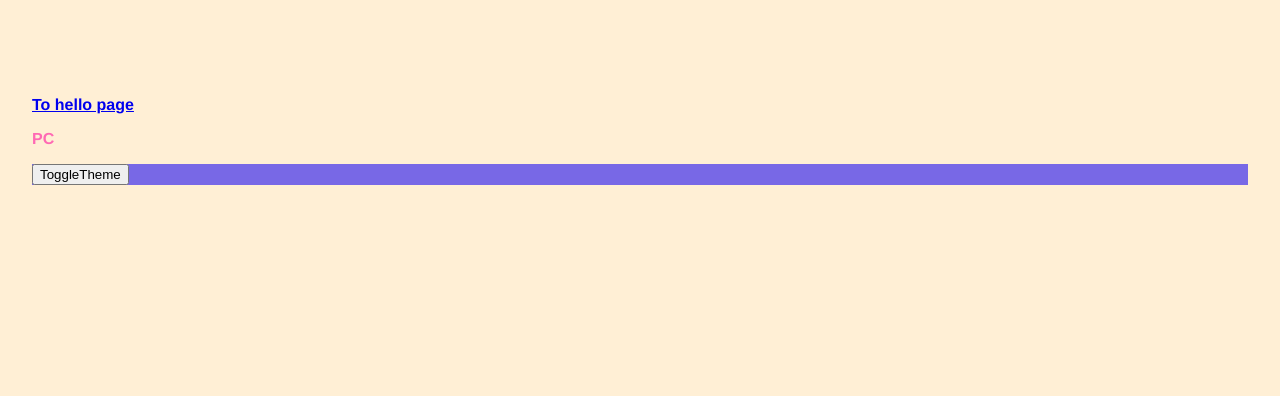
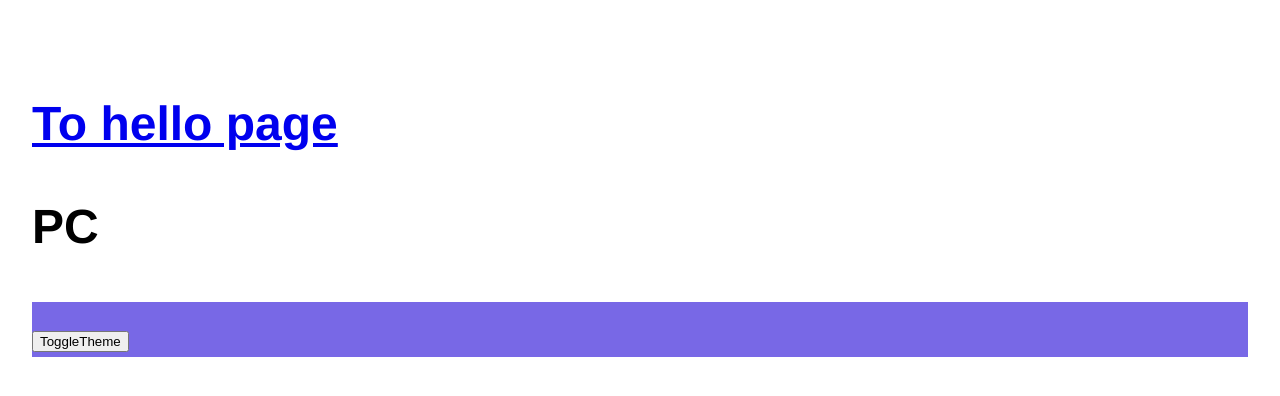
Before and after one commit to yumemi-omi/free-swing-custom-hooks-repo, a Next.js app: page / in a window 1280 px wide. Shown: the top 396 px of the page. Built offline with nearby package versions, Linux system fonts and the light colour scheme.

Commit message:
fix: css変数を使ったテーマの切り替え

```diff
--- a/src/hooks/useDarkTheme.tsx
+++ b/src/hooks/useDarkTheme.tsx
@@ -21,6 +21,10 @@ const useDarkTheme = () => {
     }
   }, [])
 
+  useEffect(() => {
+    document.body.dataset.theme = isDark? 'dark' : 'light'
+  }, [isDark])
+
   return {
     isDark,
     setDarkTheme
--- a/src/pages/index.tsx
+++ b/src/pages/index.tsx
@@ -2,12 +2,6 @@ import ResponsiveComponent from '@/components/root/ResponsiveComponent';
 import ThemeCmp from '@/components/root/ThemeCmp';
 import { css } from '@emotion/react';
 import Link from 'next/link'
-
-const myStyle = css`
-  color: hotpink;
-  font-size: 1rem;
-  font-weight: bold;
-`;
 
 const Home = () => {
   return (
@@ -19,4 +13,9 @@ const Home = () => {
   );
 };
 
+const myStyle = css`
+  font-size: 3rem;
+  font-weight: bold;
+`;
+
 export default Home;
--- a/src/styles/Globals.tsx
+++ b/src/styles/Globals.tsx
@@ -4,16 +4,27 @@ import 'ress';
 
 export const GlobalStyles: FC = () => (
   <Global
-    styles={css`
+    styles={globalCss}
+  />
+);
+
+const globalCss = css`
   html,
   body {
     padding: 3rem 1rem;
     margin: 0;
-        background: papayawhip;
     min-height: 100%;
     font-family: Helvetica, Arial, sans-serif;
     font-size: 16px;
   }
-    `}
-  />
-);
+
+  // For theme
+  body[data-theme='dark'] {
+    --colors-primary: deeppink;
+    --colors-background: white;
+  }
+  body[data-theme='light'] {
+    --colors-primary: lightpink;
+    --colors-background: black;
+  }
+`
```
Also changed, not shown: src/pages/hello.tsx (+8 -1 lines). Lines whose indentation alone changed are shown as unchanged.
